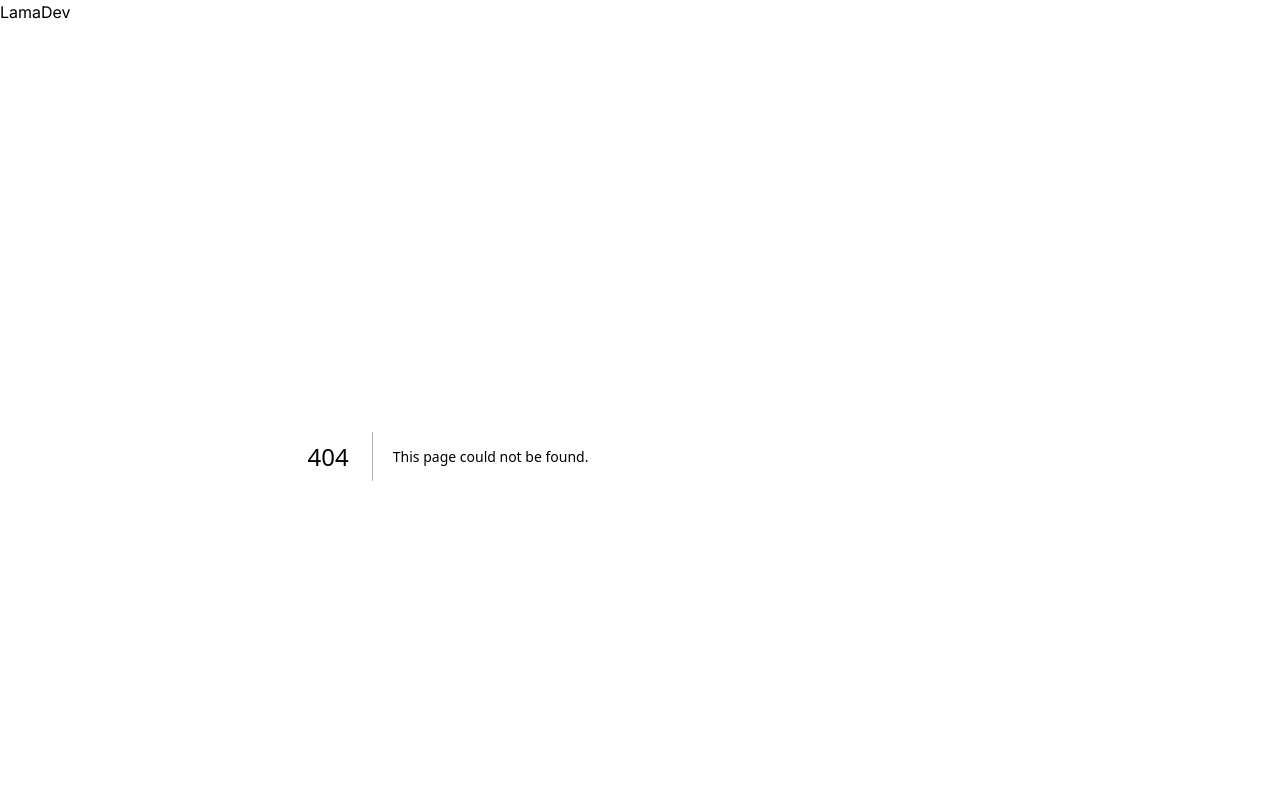
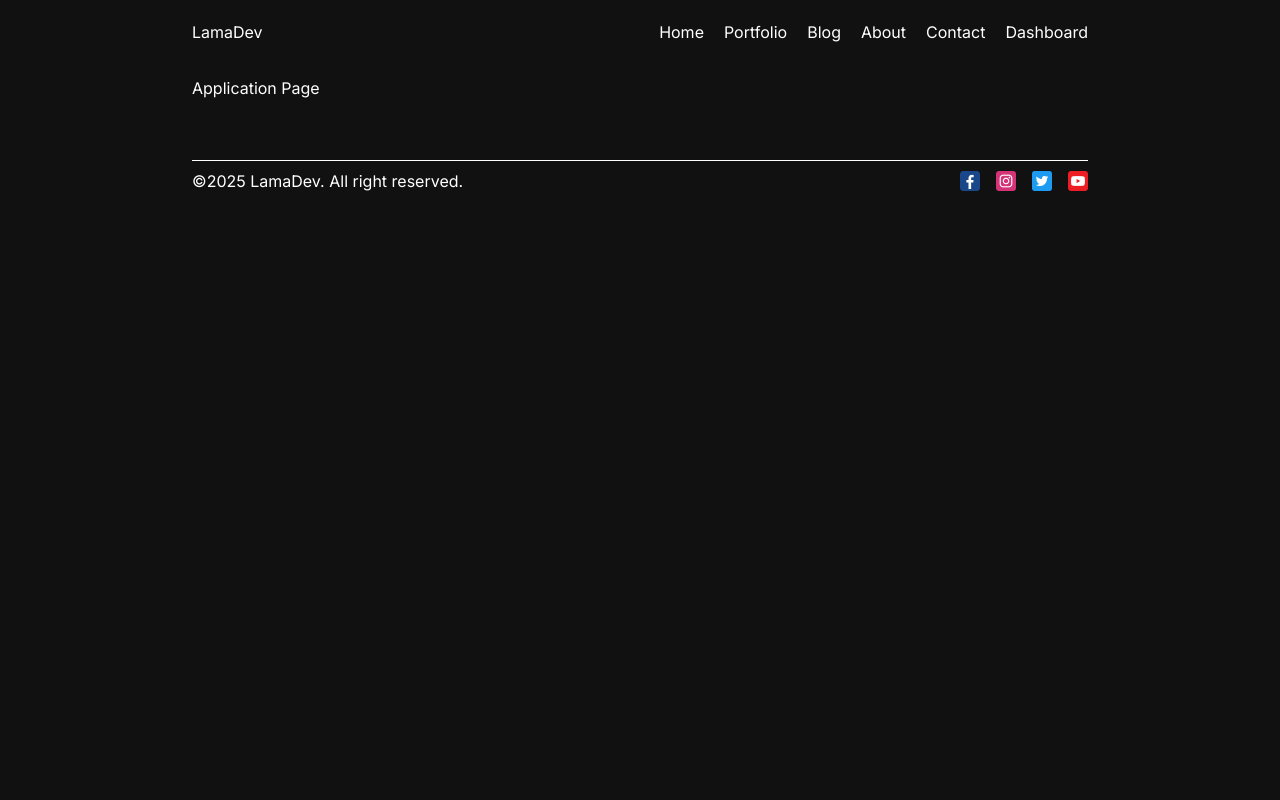
Before and after one commit to Ferico5/digital_agency, a Next.js app: page /portfolio/applications in a window 1280 px wide. Before the commit this address had no page. Shown: the top 800 px of the page. Built offline with nearby package versions, Linux system fonts and the light colour scheme.

Commit message:
create new file for portfolio nested route

```diff
--- /dev/null
+++ b/src/app/portfolio/applications/page.tsx
@@ -0,0 +1,7 @@
+const ApplicationPage = () => {
+  return (
+    <div>Application Page</div>
+  )
+}
+
+export default ApplicationPage
--- /dev/null
+++ b/src/app/portfolio/illustration/page.tsx
@@ -0,0 +1,7 @@
+const IllustrationPage = () => {
+  return (
+    <div>Illustration Page</div>
+  )
+}
+
+export default IllustrationPage
--- /dev/null
+++ b/src/app/portfolio/websites/page.tsx
@@ -0,0 +1,7 @@
+const WebsitePage = () => {
+  return (
+    <div>Website Page</div>
+  )
+}
+
+export default WebsitePage
```
